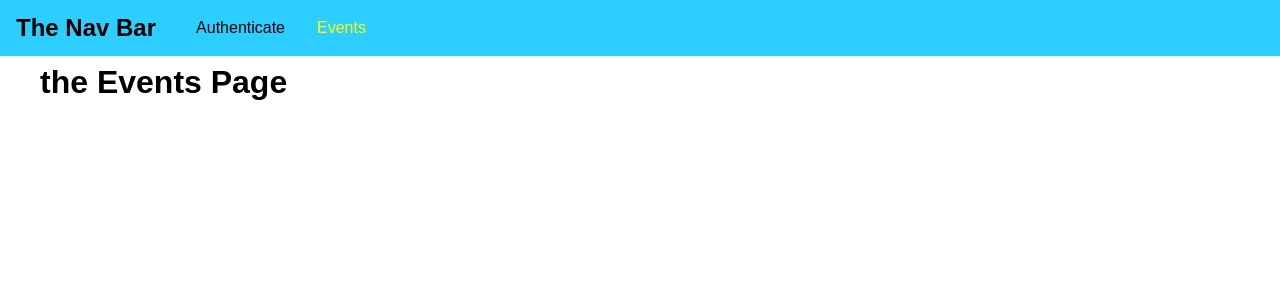
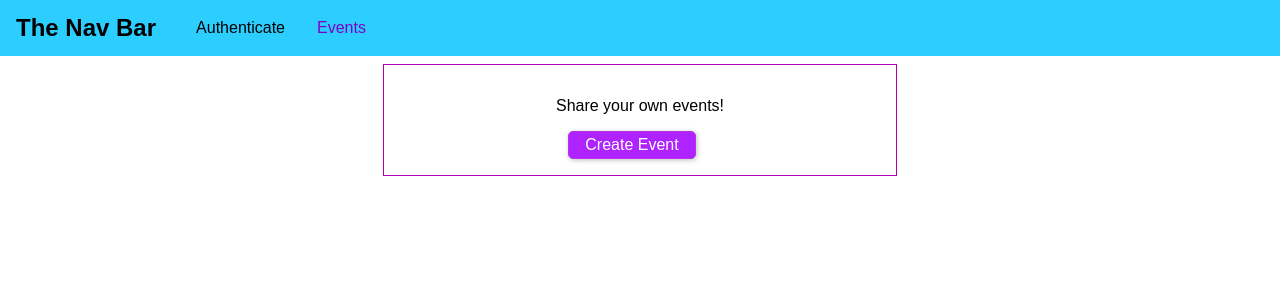
Before and after one commit to raywang999/DentalAppointmentApp, a React (Create React App) app in the folder frontend/: page /events in a window 1280 px wide. Shown: the top 300 px of the page. Built offline with nearby package versions, Linux system fonts and the light colour scheme.

Commit message:
Add a modal to create events

```diff
--- a/frontend/src/App.js
+++ b/frontend/src/App.js
@@ -37,12 +37,12 @@
             <MainNavigation />
             <main className="main-content">
               <Switch>
-                {!this.state.token && <Redirect from="/" to="/auth" exact />}
                 {this.state.token && <Redirect from="/" to="/events" exact />}
                 {this.state.token && <Redirect from="/auth" to="/events" exact />}
+                <Route path="/events" component={EventsPage} />
                 {!this.state.token && (<Route path="/auth" component={AuthPage} />)}
-                <Route path="/events" component={EventsPage} />
                 {this.state.token && (<Route path="/bookings" component={BookingsPage} />)}
+                {!this.state.token && <Redirect to="/auth" exact />}
               </Switch>
             </main>
           </AuthContext.Provider>
--- /dev/null
+++ b/frontend/src/components/Backdrop/Backdrop.css
@@ -0,0 +1,8 @@
+.backdrop {
+	position: fixed;
+	top: 0;
+	left: 0;
+	height: 100vh;
+	width: 100%;
+	background: rgba(0,0,0,0.21);
+}
--- /dev/null
+++ b/frontend/src/components/Backdrop/Backdrop.js
@@ -0,0 +1,8 @@
+import React from 'react';
+import './Backdrop.css';
+
+const backdrop = props => {
+	return (<div className="backdrop"></div>);
+}
+
+export default backdrop;
--- /dev/null
+++ b/frontend/src/components/modal/Modal.css
@@ -0,0 +1,36 @@
+.modal {
+	width: 90%;
+	background: white;
+	box-shadow: 0 2px 8px rgba(0,0,0,0.26);
+	position: fixed;
+	top: 20vh;
+	left: 5%;
+}
+
+.modal__header{
+	padding: 1rem;
+	background: purple;
+	color: white;
+}
+
+.modal__header h1{
+	margin: 0;
+	font-size: 1.25rem;
+}
+
+.modal__content {
+	padding: 1rem;
+}
+
+.modal__actions {
+	display: flex;
+	justify-content: flex-end;
+	padding: 1rem;
+}
+
+@media (min-width: 768px) {
+	.modal {
+		width: 30rem;
+		left: calc((100% - 30rem)/2);
+	}
+}
--- /dev/null
+++ b/frontend/src/components/modal/Modal.js
@@ -0,0 +1,20 @@
+import React from 'react';
+
+import './Modal.css';
+
+const modal = props => {
+	return (
+		<div className="modal">
+			<header className="modal__header"><h1>{props.title}</h1></header>
+			<section className="modal__content">
+				{props.children}
+			</section>
+			<section className="modal__actions">
+				{props.canCancel && <button className="btn" onClick={props.onCancel}>Cancel</button>}
+				{props.canConfirm && <button className="btn" onClick={props.onConfirm}>Confirm</button>}
+			</section>
+		</div>
+	);
+};
+
+export default modal;
--- a/frontend/src/components/navigation/MainNavigation.css
+++ b/frontend/src/components/navigation/MainNavigation.css
@@ -24,19 +24,26 @@
 	list-style: none;
 	padding: 0;
 	margin: 0;
+	align-items: center;
 }
 
 .main-navigation__items li{
 	margin: 0 1rem;
 }
 
-.main-navigation__items a{
+.main-navigation__items a,
+.main-navigation__items button{
 	text-decoration: none;
 	color: rgb(0, 0, 0);
+	font: inherit;
+	background: transparent;
+	cursor: pointer;
 }
 
 .main-navigation__items a:hover,
 .main-navigation__items a:active,
-.main-navigation__items a.active{
-	color: yellow;
+.main-navigation__items a.active,
+.main-navigation__items button:hover,
+.main-navigation__items button:active{
+	color: rgb(127, 0, 201);
 }
--- a/frontend/src/components/navigation/MainNavigation.js
+++ b/frontend/src/components/navigation/MainNavigation.js
@@ -21,9 +21,17 @@
 							<li>
 								<NavLink to="/events">Events</NavLink>
 							</li>
-							{context.token && <li>
-								<NavLink to="/bookings">Bookings</NavLink>
-							</li>}
+							{context.token && (
+								<React.Fragment>
+									<li>
+										<NavLink to="/bookings">Bookings</NavLink>
+
+									</li>
+									<li>
+										<button onClick={context.logout}>Logout</button>
+									</li>
+								</React.Fragment>
+							)}
 						</ul>
 					</nav>
 				</header>
--- a/frontend/src/index.css
+++ b/frontend/src/index.css
@@ -8,3 +8,44 @@
   font-family: source-code-pro, Menlo, Monaco, Consolas, 'Courier New',
     monospace;
 }
+
+.auth-form{
+	width:25rem;
+	max-width: 80%;
+	margin: 5rem auto;
+}
+
+.form-control label,
+.form-control input{
+	width:100%;
+	display: block;
+}
+
+.form-control label{
+	margin-bottom: 0.5rem;
+}
+
+.form-control{
+	margin-bottom: 1rem;
+}
+
+.form-actions button,
+.btn {
+	background: rgb(174, 35, 255);
+	font: inherit;
+	border: 1px solid rgb(182, 50, 235);
+	border-radius: 5px;
+	padding: 0.25rem 1rem;
+	margin-right: 1rem;
+	box-shadow: 1px 1px 5px rgb(0,0,0,0.26);
+	color: white;
+	cursor: pointer;
+}
+
+.form-actions button:hover,
+.form-actions button:active,
+.btn:hover,
+.btn:active{
+	background-color: darkcyan;
+	border-color: aquamarine;
+}
--- /dev/null
+++ b/frontend/src/pages/Events.css
@@ -0,0 +1,8 @@
+.events-control{
+	text-align: center;
+	border: 1px solid #b400b4;
+	padding: 1rem;
+	margin: 2rem auto;
+	width: 30rem;
+	max-width: 80%;
+}
--- a/frontend/src/pages/Events.js
+++ b/frontend/src/pages/Events.js
@@ -1,8 +1,46 @@
 import React, { Component } from 'react';
 
-class EventsPage extends Component{
+import Modal from '../components/modal/Modal';
+import Backdrop from '../components/Backdrop/Backdrop';
+import './Events.css';
+
+class EventsPage extends Component {
+	state = {
+		creating: false
+	};
+
+	startCreateEventHandler = () => {
+		this.setState({ creating: true });
+	};
+
+	modalConfirmHandler = () => {
+
+	}
+
+	modalCancelHandler = () => {
+		this.setState({creating: false});
+	}
+
 	render() {
-		return (<h1>the Events Page</h1>);
+		return (
+			<React.Fragment>
+				{this.state.creating && (<Backdrop />)}
+				{this.state.creating && (
+					<Modal
+						title="Add Event"
+						canCancel
+						canConfirm
+						onCancel={this.modalCancelHandler}
+						onConfirm={this.modalConfirmHandler}
+					>
+						<p>Modal Content</p>
+					</Modal>)}
+				<div className="events-control">
+					<p>Share your own events!</p>
+					<button className="btn" onClick={this.startCreateEventHandler}>Create Event</button>
+				</div>
+			</React.Fragment>
+		);
 	}
 }
 
```
